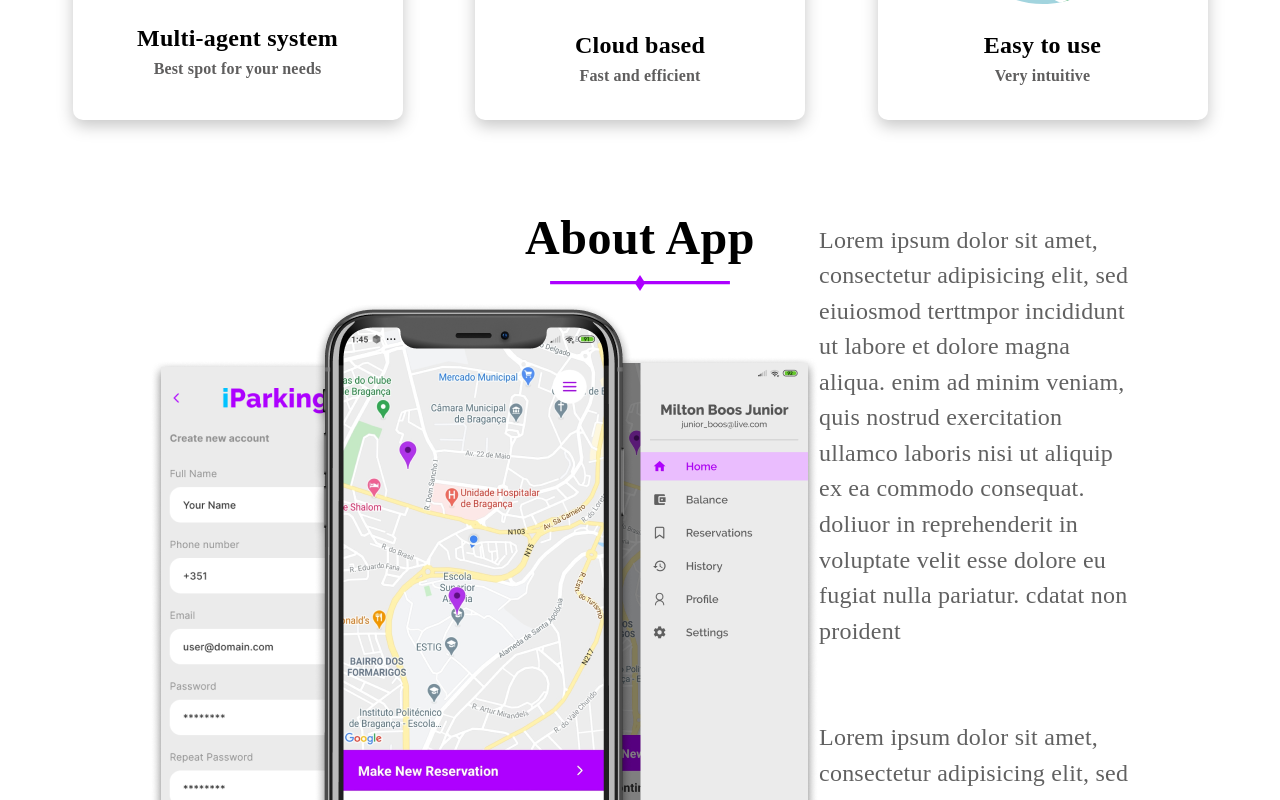
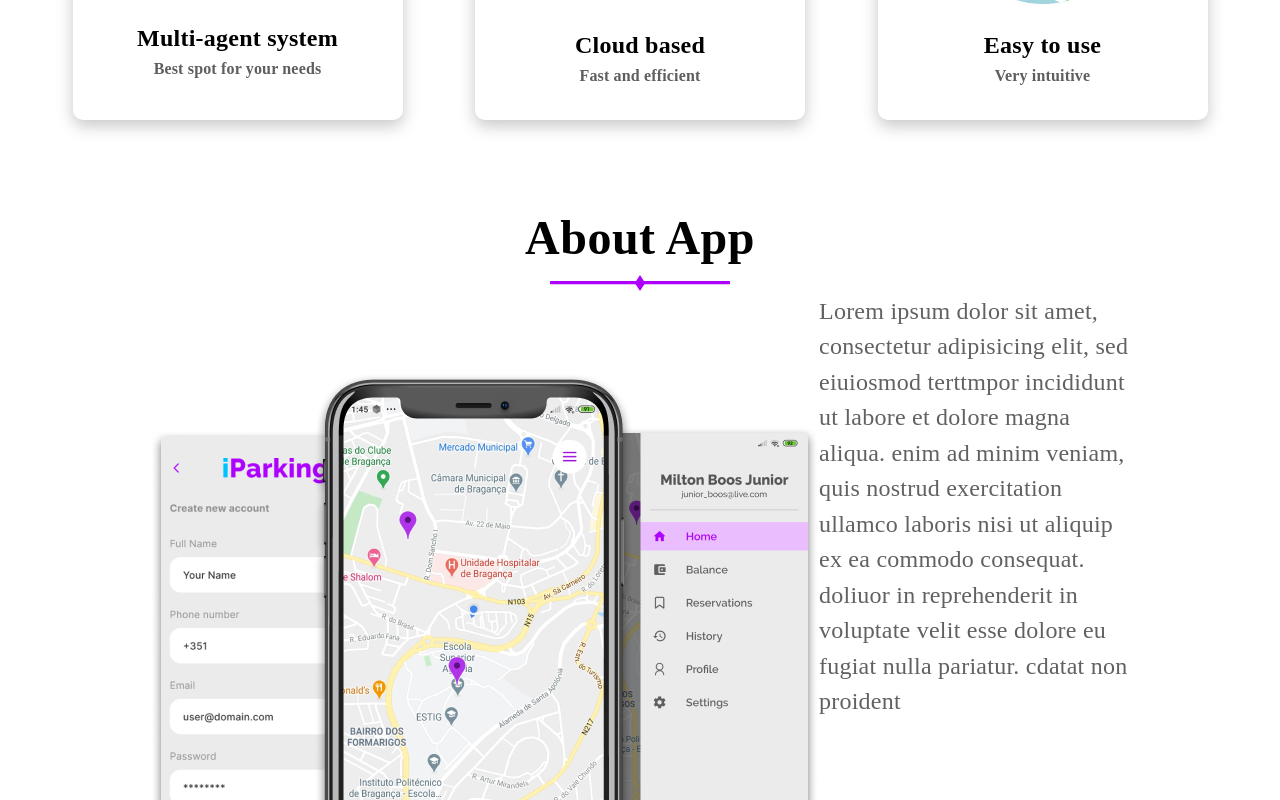
Before and after one commit to juniorboos/iParkingWeb, a React (Create React App) app: page / in a window 1280 px wide. Shown: the part 940-1740 px from the top of the page. Built offline with nearby package versions, Linux system fonts and the light colour scheme.

Commit message:
fixed about section div

```diff
--- a/src/App.js
+++ b/src/App.js
@@ -51,11 +51,12 @@ function App() {
           </div>
         </div>
       </div>
+      <div className="about">
         <div className="sectionHeader">
           <h2 className="sectionTitle">About App</h2>
           <img className="sectionSvg" src={sectionTitle} alt="section svg"/>
         </div>
-      <div className="about">
+        <div className="aboutContent">
           <img className="aboutScreens" src={aboutScreens} alt="iphone screens"/>
           <div className="aboutText">
             <p>
@@ -72,8 +73,10 @@ function App() {
               laboris nisi ut aliquip
             </p>
           </div>
+        </div>
 
       </div>
+
     </div>
   );
 }
--- a/src/styles.css
+++ b/src/styles.css
@@ -113,13 +113,19 @@ body {
 
 .about {
    width: 100%;
-   height: 80vh;
+   height: 100vh;
    background-color: #FFF;
+   display: flex;
+   flex-direction: column;
+   padding-left: 150px;
+   padding-right: 150px;
+}
+
+.aboutContent {
    display: flex;
    flex-direction: row;
    justify-content: space-around;
-   padding-left: 150px;
-   padding-right: 150px;
+   height: 100%;
 }
 
 .aboutScreens {
```
Lines whose indentation alone changed are shown as unchanged.
